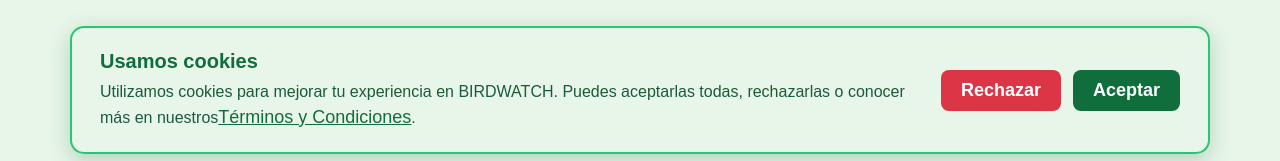
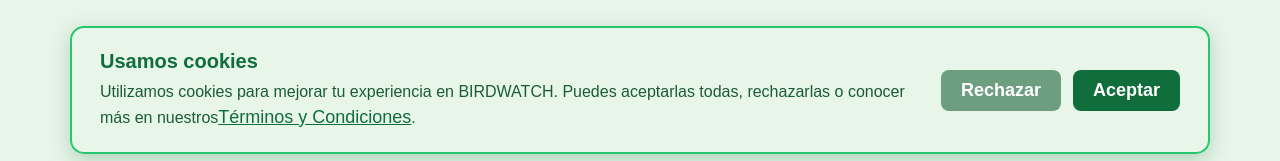
Before and after one commit to salinasalarconjuancamilo-wq/birdwatch-app, a React (Create React App) app in the folder frontend/: page / in a window 1280 px wide. Shown: the part 950-1111 px from the top of the page. Built offline with nearby package versions, Linux system fonts and the light colour scheme.

Commit message:
Boton rechazar cookies en tono verde

```diff
--- a/frontend/src/App.css
+++ b/frontend/src/App.css
@@ -247,11 +247,11 @@
 }
 
 .cookies-botones .boton-rojo {
-  background-color: #dc3545;
+  background-color: #6c9e7f;
 }
 
 .cookies-botones .boton-rojo:hover {
-  background-color: #c82333;
+  background-color: #5b8a6d;
 }
 
 .cookies-botones .boton-verde {
```
